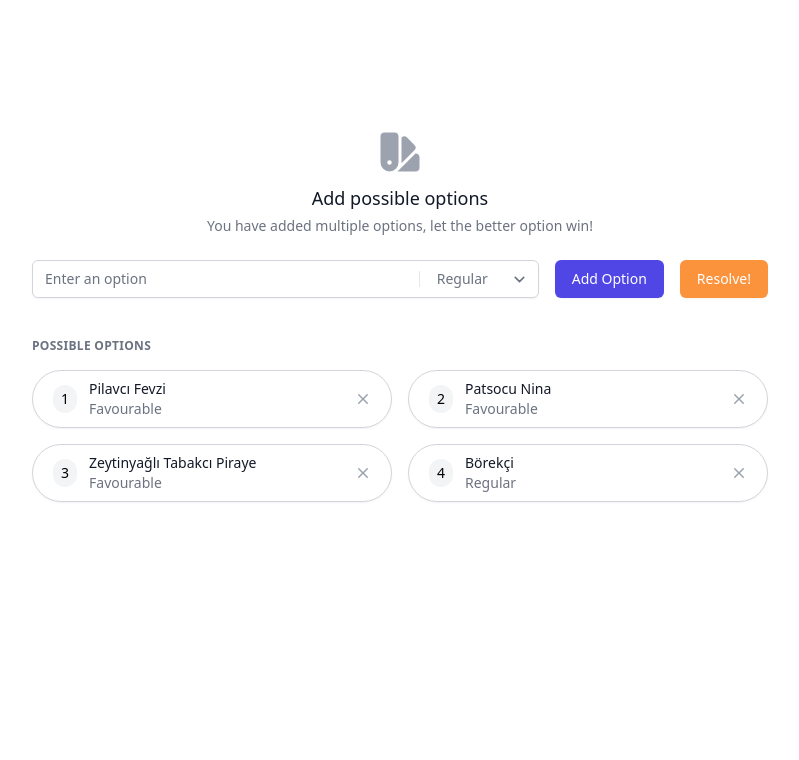
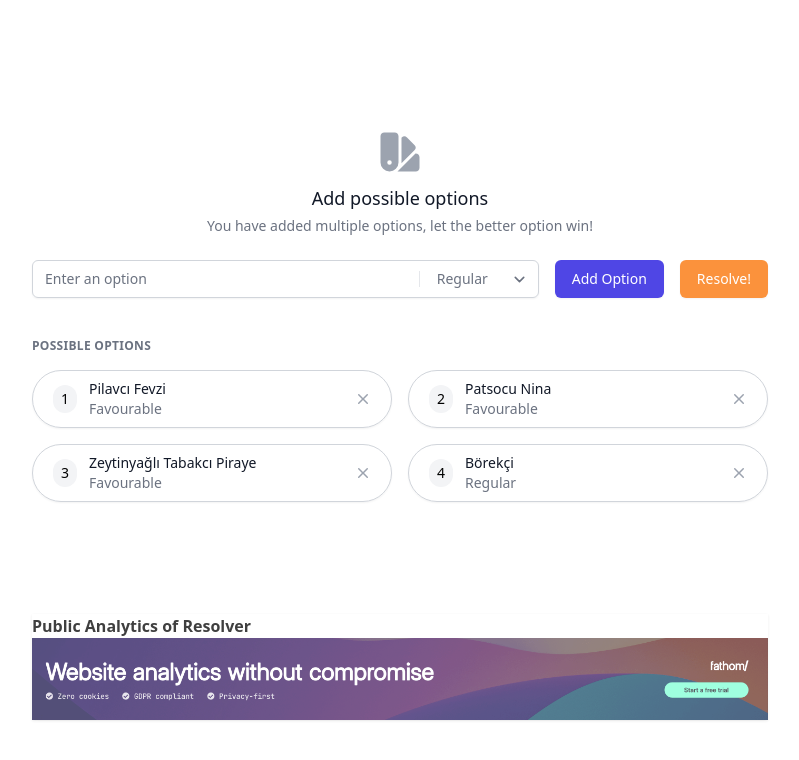
Before and after one commit to oriondevelops/resolver, a Next.js app: page / in a window 1280 px wide. Shown: the top 760 px of the page, without its empty margins (240-1039 px from the left). Built offline with nearby package versions, Linux system fonts and the light colour scheme.

Commit message:
Add Fathom analytics

```diff
--- /dev/null
+++ b/app/components/Fathom.jsx
@@ -0,0 +1,36 @@
+'use client';
+import { load, trackPageview } from 'fathom-client';
+import { useEffect, Suspense } from 'react';
+import { usePathname, useSearchParams } from 'next/navigation';
+
+function TrackPageView() {
+    const pathname = usePathname();
+    const searchParams = useSearchParams();
+
+    // Load the Fathom script on mount
+    useEffect(() => {
+        load('BGRPBYCO', {
+            auto: false
+        });
+    }, []);
+
+    // Record a pageview when route changes
+    useEffect(() => {
+        if (!pathname) return;
+
+        trackPageview({
+            url: pathname + searchParams.toString(),
+            referrer: document.referrer
+        });
+    }, [pathname, searchParams]);
+
+    return null;
+}
+
+export default function Fathom() {
+    return (
+        <Suspense fallback={null}>
+            <TrackPageView />
+        </Suspense>
+    );
+}
--- a/app/layout.js
+++ b/app/layout.js
@@ -1,5 +1,5 @@
 import './globals.css'
-import { Analytics } from '@vercel/analytics/react';
+import Fathom from './components/Fathom.jsx';
 
 export const metadata = {
   title: 'Resolver!',
@@ -10,8 +10,8 @@ export default function RootLayout({ children }) {
   return (
     <html lang="en">
       <body className="antialiased">
+      <Fathom />
       {children}
-      <Analytics />
       </body>
     </html>
   )
--- a/app/page.js
+++ b/app/page.js
@@ -5,6 +5,9 @@ import {useEffect} from 'react';
 import ResolveModal from './components/ResolveModal.jsx'
 import Logo from './components/Logo.jsx'
 import Confetti from 'react-confetti';
+import Image from "next/image";
+import LogoImage from "@/app/images/logo.jpeg";
+import FathomBanner from "@/app/images/fathom-aff.png"
 
 export default function Home() {
     const [options, setOptions] = useState([
@@ -298,6 +301,17 @@ export default function Home() {
                             ))}
                         </ul>
                     </div>
+                    <div className="mt-28 opacity-75 shadow">
+                        <a href="https://app.usefathom.com/share/bgrpbyco/resolver">
+                            <h3 className="font-semibold">Public Analytics of Resolver</h3>
+                        </a>
+                        <a href="https://usefathom.com/ref/QBCNIT">
+                            <Image
+                                src={FathomBanner}
+                                alt="Fathom Analytics"
+                            />
+                        </a>
+                    </div>
                 </>
             )}
             {showConfetti && (
--- a/package.json
+++ b/package.json
@@ -12,11 +12,11 @@
     "@headlessui/react": "^1.7.15",
     "@heroicons/react": "^2.0.18",
     "@tailwindcss/forms": "^0.5.3",
-    "@vercel/analytics": "^1.0.1",
     "autoprefixer": "10.4.14",
     "classnames": "^2.3.2",
     "eslint": "8.38.0",
     "eslint-config-next": "13.3.0",
+    "fathom-client": "^3.6.0",
     "next": "13.3.0",
     "postcss": "8.4.22",
     "react": "18.2.0",
```
Also changed, not shown: app/images/fathom-aff.png (added), 1 other file (tests, documents, lock files or other folders).
